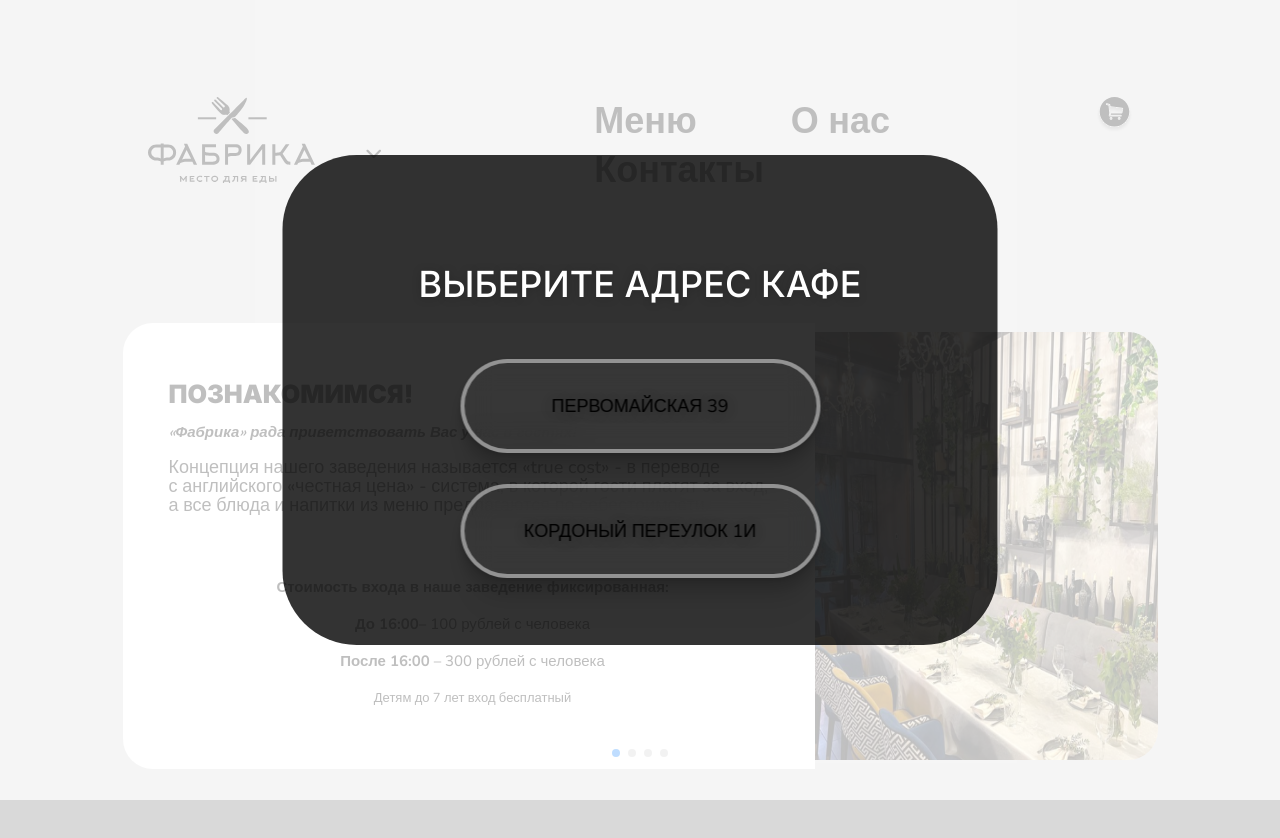
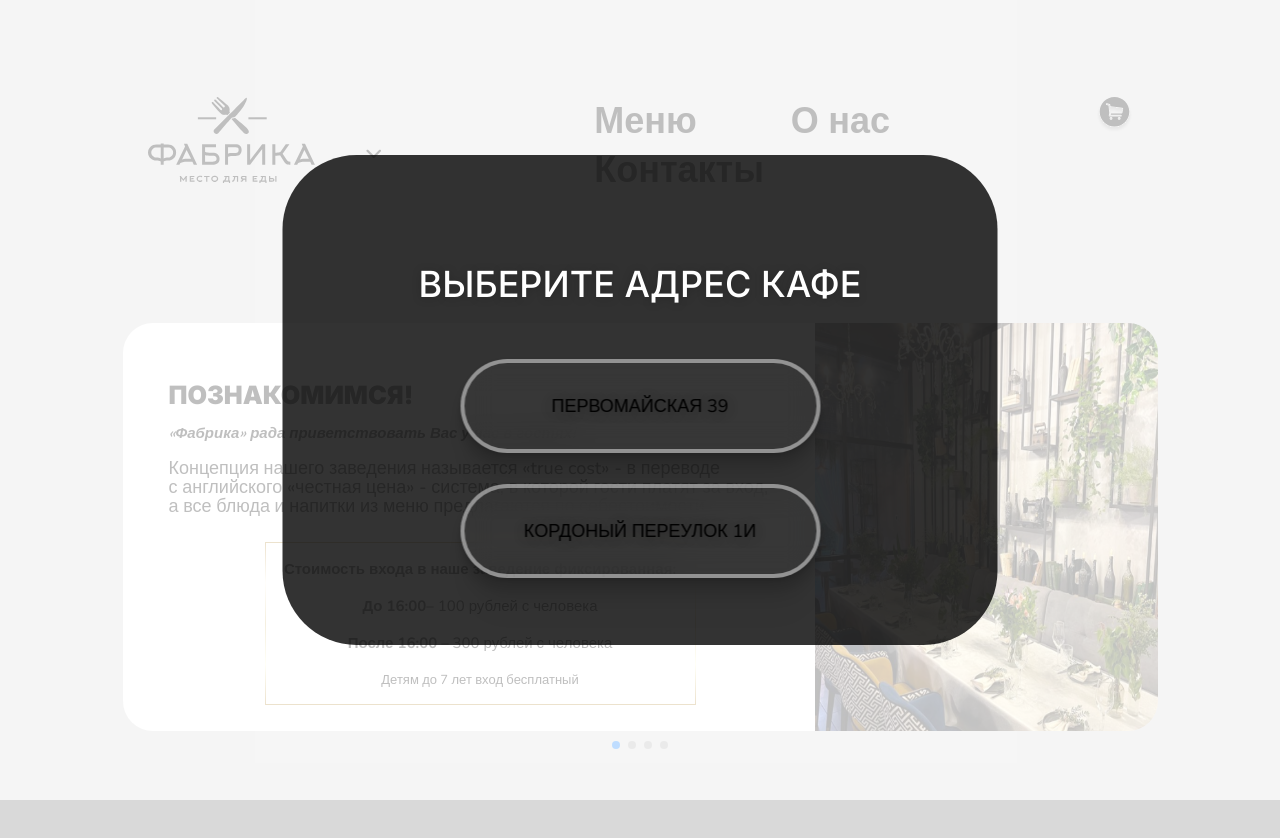
Before and after one commit to Julianbgs/Fabrika, a React (Create React App) app: page / in a window 1280 px wide. Shown: the top 838 px of the page. Before the commit the page ends 808 px from the top, so only its background shows below. Built offline with nearby package versions, Linux system fonts and the light colour scheme.

Commit message:
[~] first slide finish

```diff
--- a/src/main/Components/AchieveSlider/AchieveSlider.scss
+++ b/src/main/Components/AchieveSlider/AchieveSlider.scss
@@ -1,8 +1,12 @@
+.slider {
+  padding-bottom: 130px;
+}
+
 .slide {
   display: flex;
   align-items: center;
   width: 1035px;
-  margin: 0 auto;
+  margin: 0 auto 30px;
 }
 
 .slide__body {
@@ -45,7 +49,11 @@
 }
 
 .slide__border-elem {
-  padding: 20px 18px 21px 3px;
+  width: 429px;
+  margin: 0 auto;
+  border: 1px solid #FFFFDE;
+  border-image-slice: 1;
+  border-image-source: linear-gradient(to top, #B48A39, #FFFFDE, #D5BE7F, #FFFBEF, #B48A39);
 }
 
 .slide__border-description {
@@ -73,7 +81,7 @@
 .slide__image {
   flex-shrink: 0;
   width: 343px;
-  height: 428px;
+  height: 408px;
   border-radius: 0 30px 30px 0;
 
   img {
--- a/src/main/Components/AchieveSlider/AchieveSlider.tsx
+++ b/src/main/Components/AchieveSlider/AchieveSlider.tsx
@@ -1,6 +1,6 @@
 import React from "react";
-import { Swiper, SwiperSlide } from 'swiper/react';
-import { Navigation, Pagination, Scrollbar, A11y } from 'swiper/modules';
+import {Swiper, SwiperSlide} from 'swiper/react';
+import {Navigation, Pagination, Scrollbar, A11y} from 'swiper/modules';
 
 import slideFirst from '../../../assets/images/slider/slide1.png';
 import slideSecond from '../../../assets/images/slider/slide1.png';
@@ -13,12 +13,13 @@ import 'swiper/css/pagination';
 
 export function AchievmentSlider(props: any) {
     return (
+        <div className="slider">
             <Swiper
 
                 modules={[Pagination, Navigation, Scrollbar]}
                 navigation
-            pagination={{ clickable: true }}
-            scrollbar={{ draggable: true }}
+                pagination={{clickable: true}}
+                scrollbar={{draggable: true}}
                 loop={true}
                 spaceBetween={50}
                 slidesPerView={1}
@@ -29,11 +30,14 @@ export function AchievmentSlider(props: any) {
                         <div className="slide__body">
                             <h3 className="slide__title">Познакомимся!</h3>
                             <p className="slide__sub-title">«Фабрика» рада приветствовать Вас у нас в гостях!</p>
-                        <p className="slide__description">Концепция нашего заведения называется «true cost» - в переводе
-                            <br/>с английского «честная цена» - система, в которой гости платят за вход, а все блюда и напитки из меню предлагаются по себестоимости.
+                            <p className="slide__description">Концепция нашего заведения называется «true cost» - в
+                                переводе
+                                <br/>с английского «честная цена» - система, в которой гости платят за вход, а все блюда
+                                и напитки из меню предлагаются по себестоимости.
                             </p>
                             <div className="slide__border-elem">
-                            <p className="slide__border-description">Стоимость входа в наше заведение фиксированная: </p>
+                                <p className="slide__border-description">Стоимость входа в наше заведение
+                                    фиксированная: </p>
                                 <p className="slide__border-description">До 16:00
                                     <span className="slide__thin">– 100 рублей с человека</span>
                                 </p>
@@ -52,5 +56,6 @@ export function AchievmentSlider(props: any) {
                 <SwiperSlide>Slide 3</SwiperSlide>
                 <SwiperSlide>Slide 4</SwiperSlide>
             </Swiper>
+        </div>
     )
 }
```
Lines whose indentation alone changed are shown as unchanged.
